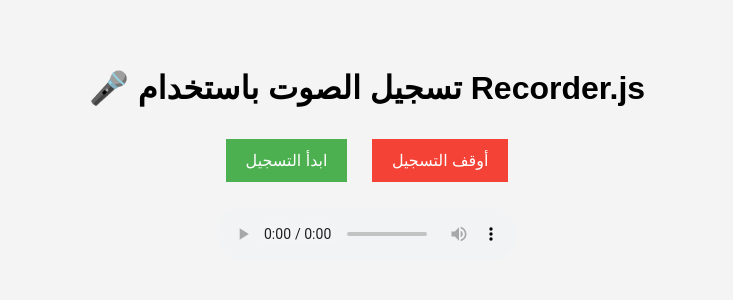
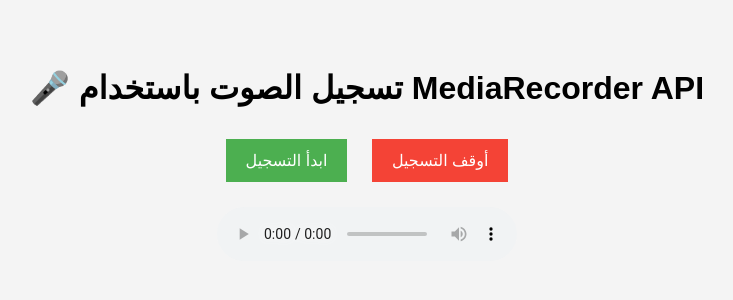
Before and after one commit to abubakr3800/salma, a Flask app: page / in a window 1280 px wide. Shown: the top 300 px of the page, without its empty margins (273-1006 px from the left). Run offline with Flask 3, Linux system fonts and the light colour scheme; parts of the project's set-up code (start-up, migrations or seed data) failed here and were passed over; some libraries are stand-ins or nearby versions.

Commit message:
commit audio 6

```diff
--- a/templates/index.html
+++ b/templates/index.html
@@ -2,8 +2,9 @@
 <html lang="ar">
 <head>
   <meta charset="UTF-8" />
-    <title>تسجيل الصوت باستخدام Recorder.js</title>
+  <title>تسجيل الصوت باستخدام MediaRecorder</title>
   <style>
+    /* نفس تنسيقك السابق */
     body {
       font-family: Arial, sans-serif;
       background: #f4f4f4;
@@ -31,7 +32,7 @@
   </style>
 </head>
 <body>
-    <h1>🎤 تسجيل الصوت باستخدام Recorder.js</h1>
+  <h1>🎤 تسجيل الصوت باستخدام MediaRecorder API</h1>
 
   <button id="startBtn">ابدأ التسجيل</button>
   <button id="stopBtn" disabled>أوقف التسجيل</button>
@@ -42,60 +43,48 @@
 
   <div id="result"></div>
 
-    <script src="https://cdn.jsdelivr.net/gh/mattdiamond/Recorderjs@master/dist/recorder.js"></script>
   <script>
-        let recorder;
-        let audioContext = new (window.AudioContext || window.webkitAudioContext)();
-        let resultDiv = document.getElementById("result");
-        let audioPlayback = document.getElementById("audioPlayback");
-        const startBtn = document.getElementById("startBtn");
-        const stopBtn = document.getElementById("stopBtn");
+    let mediaRecorder;
+    let audioChunks = [];
 
-        startBtn.onclick = async () => {
-            resultDiv.innerText = "";
-            audioPlayback.src = "";
+    const startBtn = document.getElementById('startBtn');
+    const stopBtn = document.getElementById('stopBtn');
+    const audioPlayback = document.getElementById('audioPlayback');
+    const resultDiv = document.getElementById('result');
 
-            if (!recorder) {
+    startBtn.addEventListener('click', async () => {
+      resultDiv.textContent = '';
+      audioChunks = [];
+      audioPlayback.src = '';
+
       try {
         const stream = await navigator.mediaDevices.getUserMedia({ audio: true });
-                    recorder = new Recorder(audioContext, {
-                        source: audioContext.createMediaStreamSource(stream)
-                    });
-                } catch (err) {
-                    alert("لم نتمكن من الحصول على إذن الميكروفون: " + err);
-                    return;
+        mediaRecorder = new MediaRecorder(stream);
+
+        mediaRecorder.ondataavailable = e => {
+          if (e.data.size > 0) {
+            audioChunks.push(e.data);
           }
-            }
-
-            await audioContext.resume();
-            recorder.start();
-            startBtn.disabled = true;
-            stopBtn.disabled = false;
         };
 
-        stopBtn.onclick = async () => {
-            const { blob } = await recorder.stop();
-            startBtn.disabled = false;
-            stopBtn.disabled = true;
-
-            // تعيين مصدر الصوت للتشغيل
+        mediaRecorder.onstop = async () => {
+          const blob = new Blob(audioChunks, { type: 'audio/wav' });
           const audioUrl = URL.createObjectURL(blob);
           audioPlayback.src = audioUrl;
 
-            // إعداد البيانات لإرسالها
+          // أرسل الملف إلى الباك إند
           const formData = new FormData();
-            formData.append("file", blob, "recording.wav");
+          formData.append('file', blob, 'recording.wav');
 
           try {
-                const res = await fetch("https://salma-production.up.railway.app/predict", {
-                    method: "POST",
+            const res = await fetch('https://salma-production.up.railway.app/predict', {
+              method: 'POST',
               body: formData
             });
-
             const data = await res.json();
 
-                if (data.error) {
-                    resultDiv.innerText = `خطأ: ${data.error}`;
+            if(data.error){
+              resultDiv.textContent = `خطأ: ${data.error}`;
               return;
             }
 
@@ -104,11 +93,25 @@
               ? (data.result.confidence * 100).toFixed(2) + "%"
               : "N/A";
 
-                resultDiv.innerText = `التصنيف: ${label}, الثقة: ${confidence}`;
+            resultDiv.textContent = `التصنيف: ${label}, الثقة: ${confidence}`;
           } catch (err) {
-                resultDiv.innerText = `خطأ: ${err.message}`;
+            resultDiv.textContent = `خطأ: ${err.message}`;
           }
         };
+
+        mediaRecorder.start();
+        startBtn.disabled = true;
+        stopBtn.disabled = false;
+      } catch (err) {
+        alert('لم نتمكن من الحصول على إذن الميكروفون: ' + err.message);
+      }
+    });
+
+    stopBtn.addEventListener('click', () => {
+      mediaRecorder.stop();
+      startBtn.disabled = false;
+      stopBtn.disabled = true;
+    });
   </script>
 </body>
 </html>
```
Lines whose indentation alone changed are shown as unchanged.
